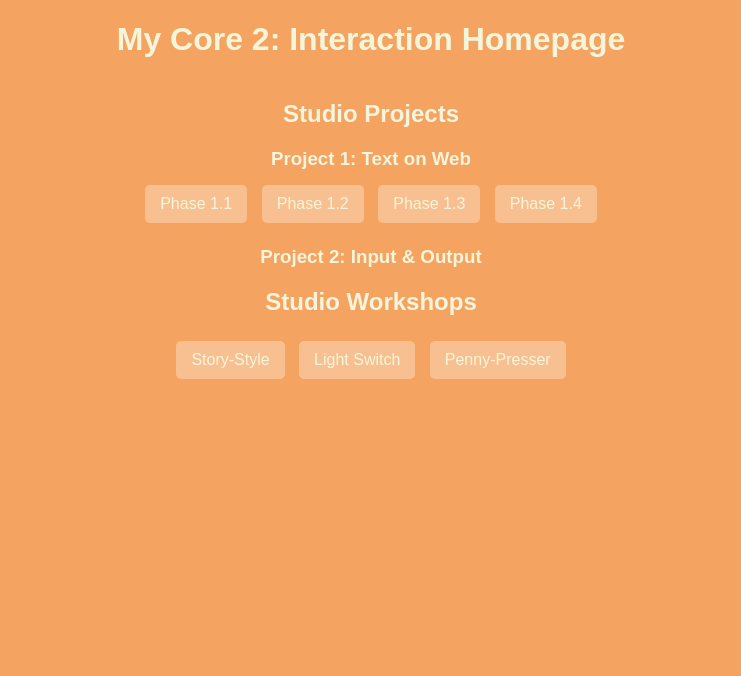
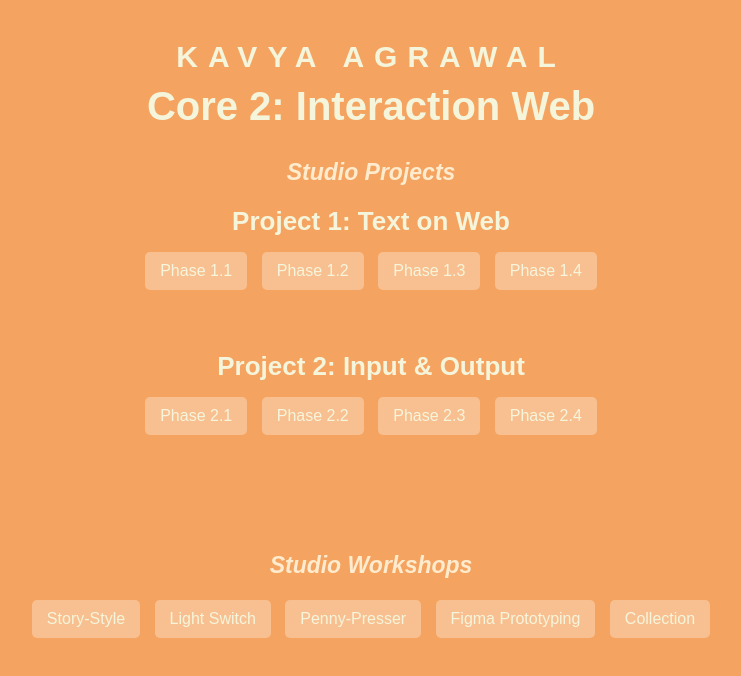
Before and after one commit to kavyaa1133/core-2-interaction, a plain HTML site: page index.html in a window 1280 px wide. Shown: the top 676 px of the page, without its empty margins (269-1010 px from the left). Drawn offline with Linux system fonts and the light colour scheme; a web font is replaced by a local one.

Commit message:
project 2 up

```diff
--- a/assets/style.css
+++ b/assets/style.css
@@ -7,13 +7,36 @@ body {
     align-items: center;
     text-align: center;
     min-height: 100vh;
+    font-family: "code-saver", sans-serif;
+    font-weight: 400;
+    font-style: normal;
+}
+
+h1 {
+    font-size: 40px;
+    margin: 10px 0;
+}
+
+h2 {
+    font-size: 23px;
+    font-style: italic;
+    margin: 20px 0 10px;
+    color: blanchedalmond;
+}
+
+h3 {
+    font-size: 26px;
+    margin: 20px 0 10px;
+}
+
+h4 {
+    font-size: 30px;
+    margin-bottom: 4px;
+    letter-spacing: 10px;
 }
 
 header, main {
     width: 200%;
-	font-family: "code-saver", sans-serif;
-	font-weight: 400;
-	font-style: normal;
 }
 
 section {
@@ -25,25 +48,24 @@ ul {
     padding: 0;
 }
 
-ul h3 {
-    margin-bottom: 10px;
-}
-
-ul p {
+/* Link Styling */
+a p {
     display: inline-block;
     margin: 5px;
     padding: 10px 15px;
     background: rgba(255, 255, 255, 0.3);
     border-radius: 5px;
     cursor: pointer;
-	color: beige;
+    color: beige;
+    text-decoration: none;
+    transition: transform 0.2s ease, background 0.2s ease;
 }
 
-ul p:hover {
+a p:hover {
     background: rgba(255, 255, 255, 0.5);
     transform: scale(1.05);
 }
 
-ul p:active {
+a p:active {
     transform: scale(0.95);
 }
--- a/index.html
+++ b/index.html
@@ -3,13 +3,14 @@
 <head>
 	<meta charset="UTF-8">
 	<meta name="viewport" content="width=device-width, initial-scale=1.0">
-	<title>My Core 2: Interaction Homepage</title>
+	<title>Kavya's Core 2: Interaction Web</title>
 	<link rel="stylesheet" href="./assets/style.css">
 	<link rel="stylesheet" href="https://use.typekit.net/vtj5lna.css">
 </head>
 <body>
 	<header>
-		<h1>My Core 2: Interaction Homepage</h1>
+		<h4>KAVYA AGRAWAL</h4>
+		<h1>Core 2: Interaction Web</h1>
 	</header>
 	<main>
 		<section>
@@ -21,10 +22,22 @@
 				<a href="studio/projects/project1/page1test.html"><p>Phase 1.3</p></a>
 				<a href="studio/projects/project1/index.html"><p>Phase 1.4</p></a>
 
+<br>
+<br>
+<br>
+
 				<h3>Project 2: Input & Output</h3>
+				<a href="https://www.are.na/kavya-agrawal/project-2-ch1-emoquote-mood-lift"><p>Phase 2.1</p></a>
+				<a href="https://www.figma.com/design/VColAJPeOtlz09U0tfY1xg/P2--Design-Directions---Thumbnail-Sketches?node-id=0-1&t=Ecfc6nUKoWEofuar-1"><p>Phase 2.2</p></a>
+				<a href="https://docs.google.com/spreadsheets/d/1idaH656eHVTCG7wO8IQzNi20bQ251NE0BvDlPy1_WA8/edit?usp=sharing"><p>Phase 2.3</p></a>
+				<a href="studio/projects/project2/index.html"><p>Phase 2.4</p></a>
 			</ul>
 		</section>
 
+		<br>
+		<br>
+		<br>
+		<br>
 
 
 		<section>
@@ -33,6 +46,8 @@
 				<a href="studio/workshops/story-style/index.html"><p>Story-Style</p></a>
 				<a href="studio/workshops/lightswitch/index.html"><p>Light Switch</p></a>
 				<a href="studio/workshops/penny-presser/index.html"><p>Penny-Presser</p></a>
+				<a href="https://www.figma.com/design/mwLrmeKdjTCBC8ZO3ZxTMw/PUCD_Workshop-Button?t=Ecfc6nUKoWEofuar-1"><p>Figma Prototyping</p></a>
+				<a href="studio/workshops/collection/index.html"><p>Collection</p></a>
 			</ul>
 		</section>
 	</main>
```
